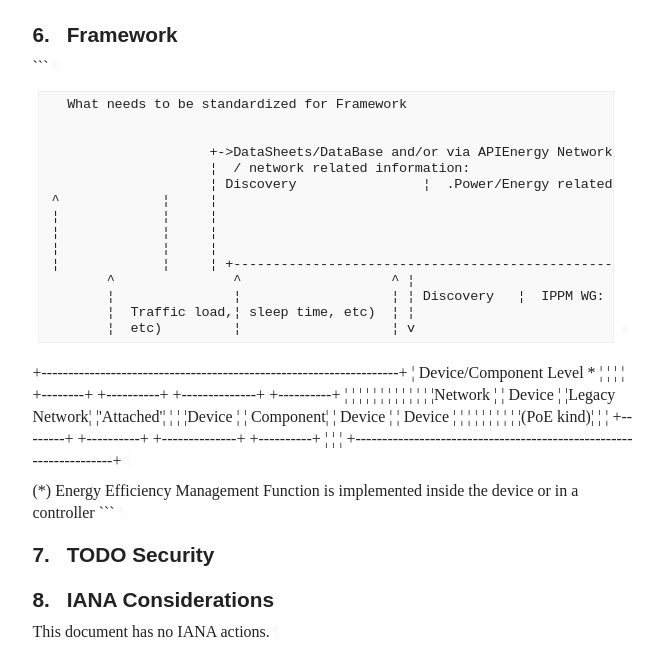
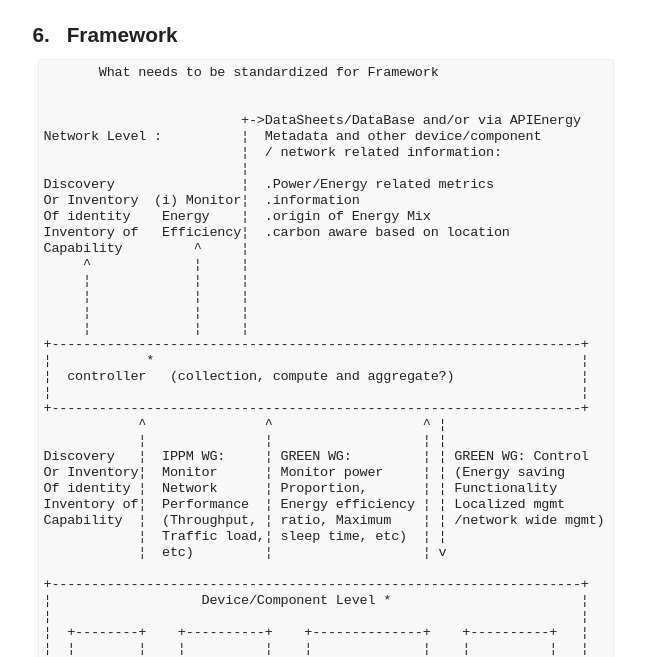
Before and after one commit to emile22/green-bof-req-collections, a plain HTML site: page draft-stephan-green-bof-reqs-collections.html in a window 1280 px wide. Shown: the part 4780-5437 px from the top of the page, without its empty margins (92-756 px from the left). Drawn offline with Linux system fonts and the light colour scheme; a web font is replaced by a local one.

Commit message:
Script updating gh-pages from 7012119. [ci skip]

````diff
--- a/draft-stephan-green-bof-reqs-collections.html
+++ b/draft-stephan-green-bof-reqs-collections.html
@@ -1492,27 +1492,41 @@ svg :is([fill="white"], [fill^="#fff"]) {
       <h2 id="name-framework">
 <a href="#section-6" class="section-number selfRef">6. </a><a href="#name-framework" class="section-name selfRef">Framework</a>
       </h2>
-<p id="section-6-1">```<a href="#section-6-1" class="pilcrow">¶</a></p>
-<div class="alignLeft art-text artwork" id="section-6-2">
+<div class="alignLeft art-text artwork" id="section-6-1">
 <pre>
        What needs to be standardized for Framework
 
 
-                     +-&gt;DataSheets/DataBase and/or via APIEnergy Network Level :          ¦  Metadata and other device/component
+                         +-&gt;DataSheets/DataBase and/or via APIEnergy
+Network Level :          ¦  Metadata and other device/component
                          ¦  / network related information:
-                     ¦ Discovery                ¦  .Power/Energy related metrics Or Inventory  (i) Monitor¦  .information Of identity    Energy    ¦  .origin of Energy Mix Inventory of   Efficiency¦  .carbon aware based on location Capability         ^     ¦
+                         ¦
+Discovery                ¦  .Power/Energy related metrics
+Or Inventory  (i) Monitor¦  .information
+Of identity    Energy    ¦  .origin of Energy Mix
+Inventory of   Efficiency¦  .carbon aware based on location
+Capability         ^     ¦
      ^             ¦     ¦
      ¦             ¦     ¦
      ¦             ¦     ¦
      ¦             ¦     ¦
- ¦             ¦     ¦ +-------------------------------------------------------------------+ ¦            *                                                      ¦ ¦  controller   (collection, compute and aggregate?)                ¦ ¦                                                                   ¦ +-------------------------------------------------------------------+
+     ¦             ¦     ¦
++-------------------------------------------------------------------+
+¦            *                                                      ¦
+¦  controller   (collection, compute and aggregate?)                ¦
+¦                                                                   ¦
++-------------------------------------------------------------------+
             ^               ^                   ^ ¦
-        ¦               ¦                   ¦ ¦ Discovery   ¦  IPPM WG:     ¦ GREEN WG:         ¦ ¦ GREEN WG: Control Or Inventory¦  Monitor      ¦ Monitor power     ¦ ¦ (Energy saving Of identity ¦  Network      ¦ Proportion,       ¦ ¦ Functionality Inventory of¦  Performance  ¦ Energy efficiency ¦ ¦ Localized mgmt Capability  ¦  (Throughput, ¦ ratio, Maximum    ¦ ¦ /network wide mgmt)
+            ¦               ¦                   ¦ ¦
+Discovery   ¦  IPPM WG:     ¦ GREEN WG:         ¦ ¦ GREEN WG: Control
+Or Inventory¦  Monitor      ¦ Monitor power     ¦ ¦ (Energy saving
+Of identity ¦  Network      ¦ Proportion,       ¦ ¦ Functionality
+Inventory of¦  Performance  ¦ Energy efficiency ¦ ¦ Localized mgmt
+Capability  ¦  (Throughput, ¦ ratio, Maximum    ¦ ¦ /network wide mgmt)
             ¦  Traffic load,¦ sleep time, etc)  ¦ ¦
             ¦  etc)         ¦                   ¦ v
-</pre><a href="#section-6-2" class="pilcrow">¶</a>
-</div>
-<p id="section-6-3">+-------------------------------------------------------------------+
+
++-------------------------------------------------------------------+
 ¦                   Device/Component Level *                        ¦
 ¦                                                                   ¦
 ¦  +--------+    +----------+    +--------------+    +----------+   ¦
@@ -1522,10 +1536,12 @@ svg :is([fill="white"], [fill^="#fff"]) {
 ¦  ¦        ¦    ¦          ¦    ¦              ¦    ¦(PoE kind)¦   ¦
 ¦  +--------+    +----------+    +--------------+    +----------+   ¦
 ¦                                                                   ¦
-+-------------------------------------------------------------------+<a href="#section-6-3" class="pilcrow">¶</a></p>
-<p id="section-6-4">(*) Energy Efficiency Management Function
++-------------------------------------------------------------------+
+
+  (*) Energy Efficiency Management Function
       is implemented inside the device or in a controller
-```<a href="#section-6-4" class="pilcrow">¶</a></p>
+</pre><a href="#section-6-1" class="pilcrow">¶</a>
+</div>
 </section>
 </div>
 <div id="todo-security">
````
Also changed, not shown: draft-stephan-green-bof-reqs-collections.txt. Lines whose indentation alone changed are shown as unchanged.
